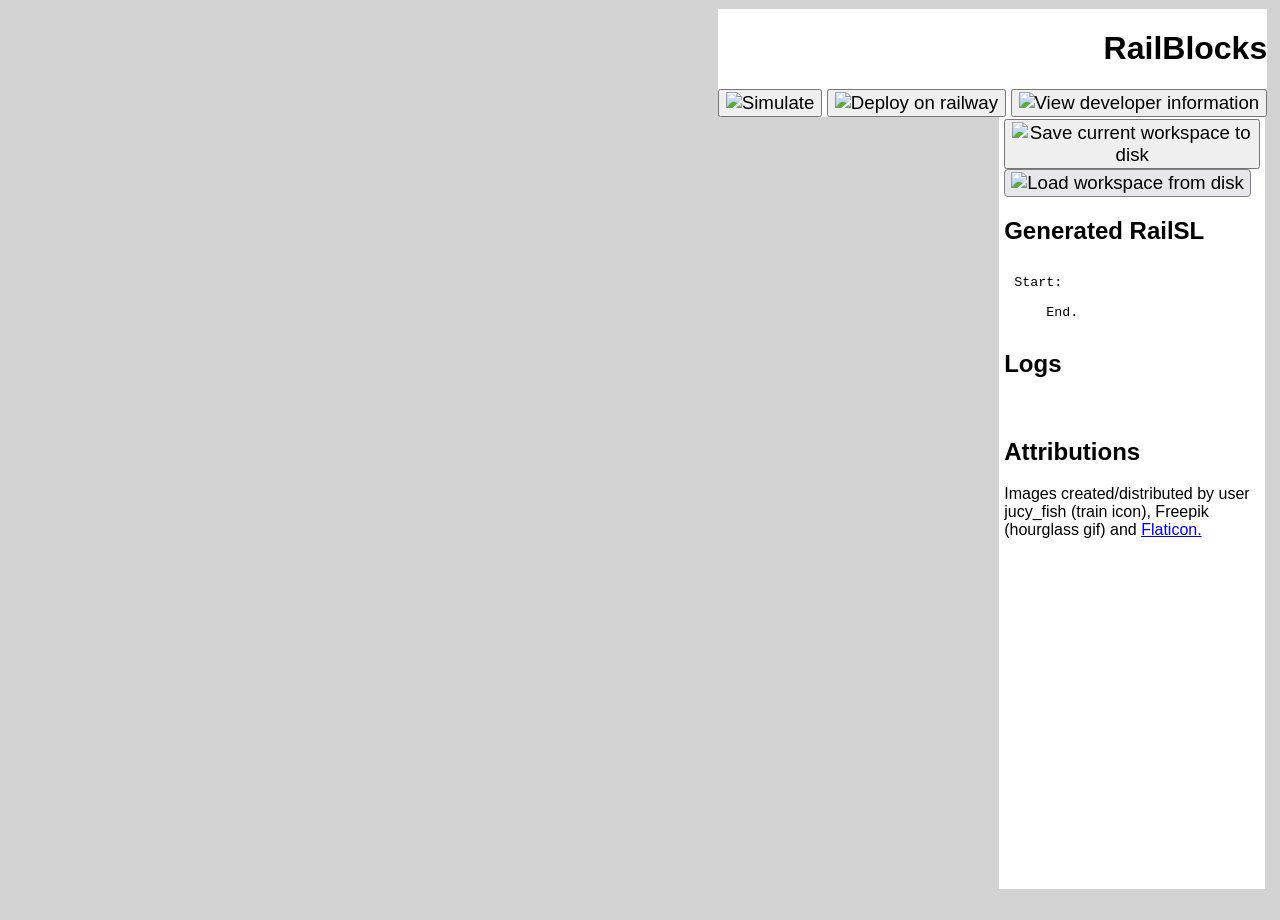
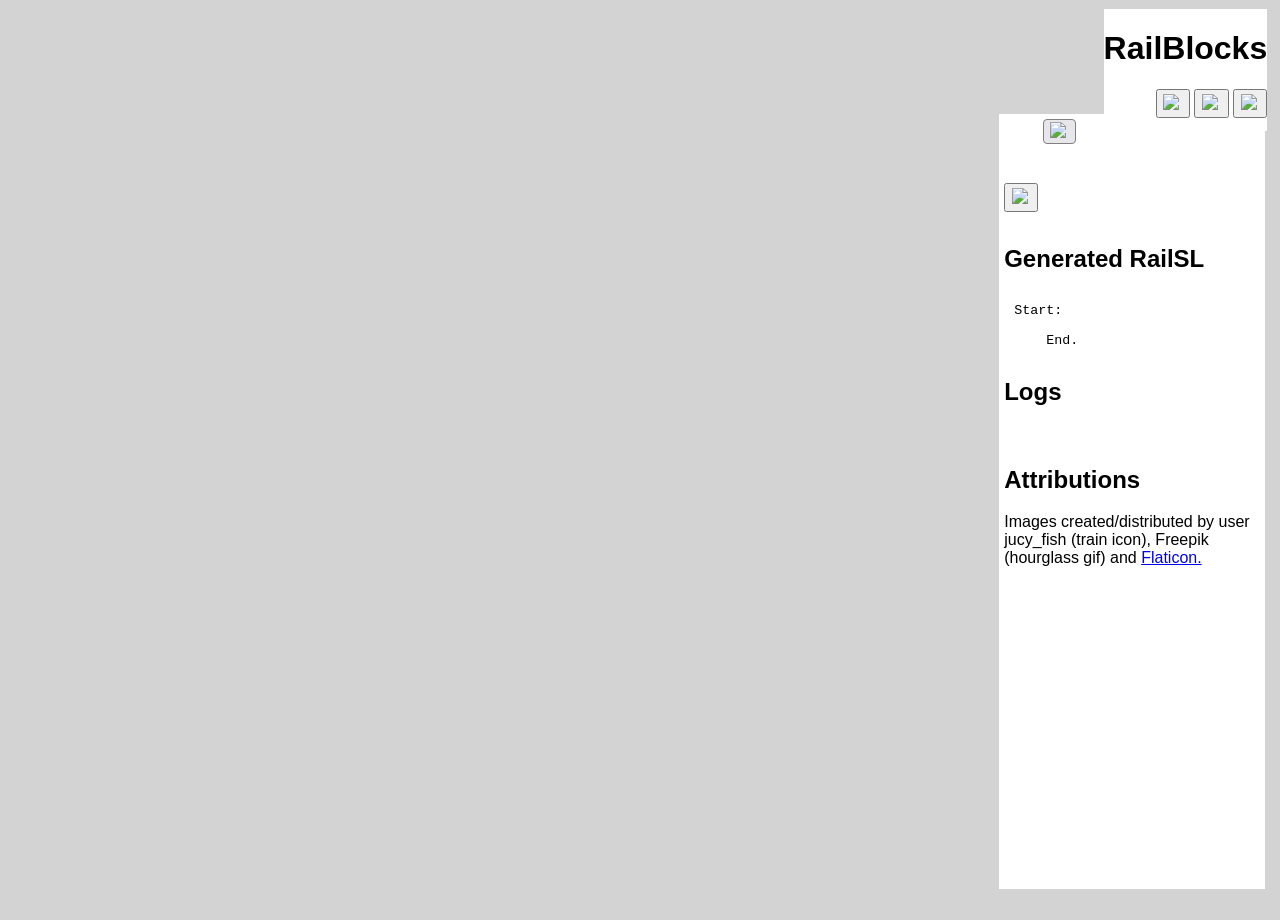

updated tooltip + changed language button + added closing of setting with outside click

--- a/frontend/style.css
+++ b/frontend/style.css
@@ -80,9 +80,21 @@ body {
     display: inline-flex;
     align-items: center;
     justify-content: center;
-    padding: 0;
+    padding: 0.2rem 0.35rem;
     text-align: center;
     box-sizing: border-box;
+}
+
+button {
+    display: inline-flex;
+    align-items: center;
+    justify-content: center;
+    padding: 0.2rem 0.35rem;
+}
+
+button > img,
+.file-label > img {
+    display: block;
 }
 
 .language-switcher {
